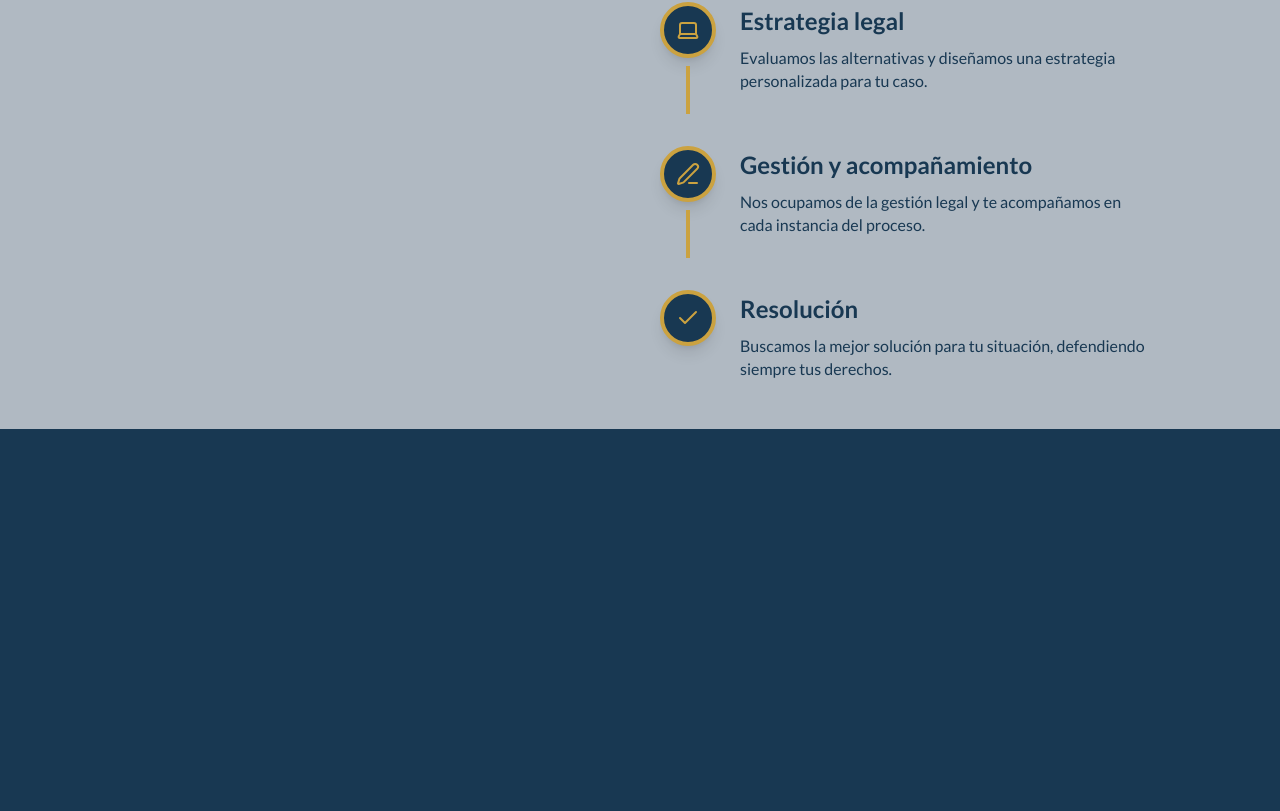
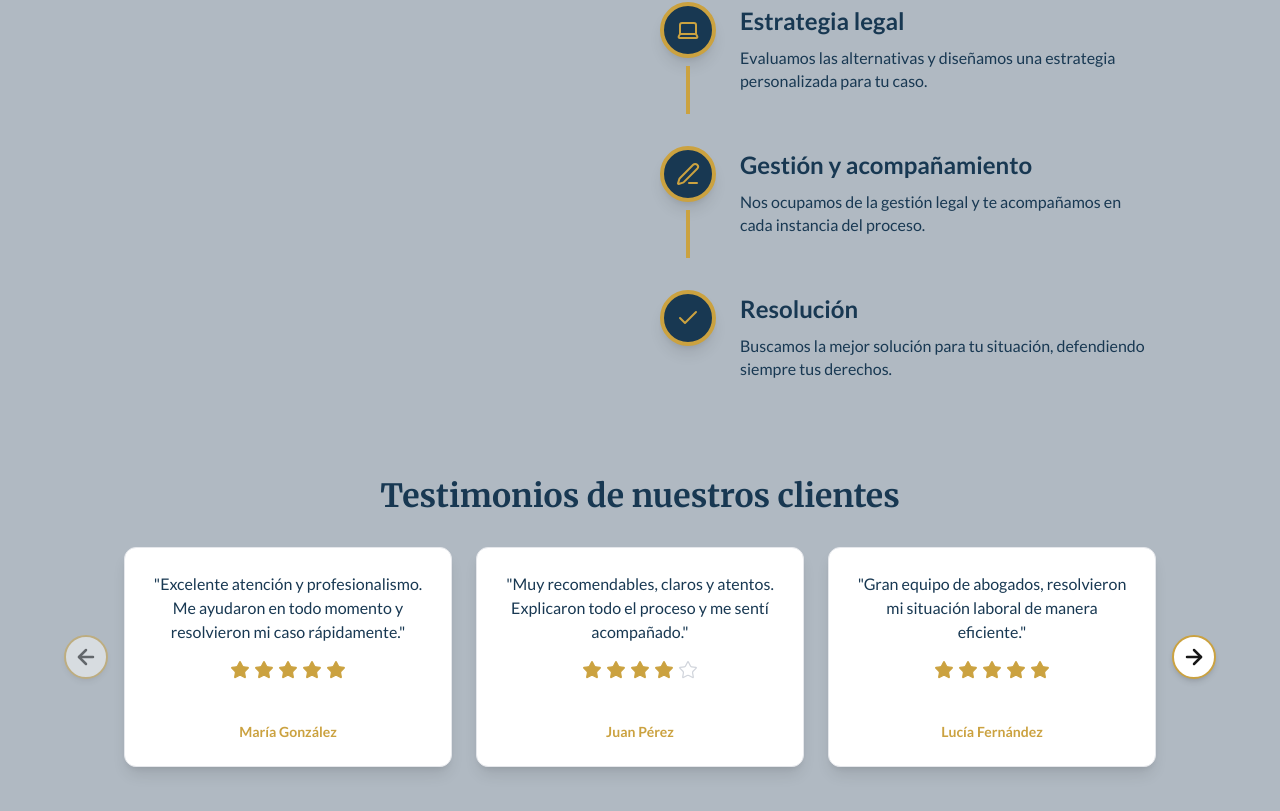
Before and after one commit to crcristian97/abogadoGomez-Lopez, a Next.js app: page / in a window 1280 px wide. Shown: the part 2428-3239 px from the top of the page. Before the commit the page ends 2857 px from the top, so only its background shows below. Built offline with nearby package versions, Linux system fonts and the light colour scheme.

Commit message:
cambios en ad

```diff
--- /dev/null
+++ b/app/components/Testimonials.js
@@ -0,0 +1,121 @@
+"use client";
+import React, { useState } from "react";
+import { ArrowLeft, ArrowRight, Star } from "lucide-react";
+
+// Dummy testimonials data
+const testimonials = [
+  {
+    text: "Excelente atención y profesionalismo. Me ayudaron en todo momento y resolvieron mi caso rápidamente.",
+    name: "María González",
+    stars: 5,
+  },
+  {
+    text: "Muy recomendables, claros y atentos. Explicaron todo el proceso y me sentí acompañado.",
+    name: "Juan Pérez",
+    stars: 4,
+  },
+  {
+    text: "Gran equipo de abogados, resolvieron mi situación laboral de manera eficiente.",
+    name: "Lucía Fernández",
+    stars: 5,
+  },
+  {
+    text: "Me brindaron confianza y seguridad desde el primer momento. ¡Gracias!",
+    name: "Carlos López",
+    stars: 5,
+  },
+  {
+    text: "Atención personalizada y resultados favorables. Los recomiendo.",
+    name: "Ana Torres",
+    stars: 4,
+  },
+  {
+    text: "Profesionales y humanos. Se ocuparon de mi caso con dedicación.",
+    name: "Sofía Ramírez",
+    stars: 5,
+  },
+];
+
+function StarRating({ count }) {
+  return (
+    <div className="flex gap-1">
+      {[...Array(5)].map((_, i) => (
+        <Star
+          key={i}
+          size={20}
+          className={i < count ? "text-[#CBA240] fill-[#CBA240]" : "text-gray-300"}
+          fill={i < count ? "#CBA240" : "none"}
+          strokeWidth={1.5}
+        />
+      ))}
+    </div>
+  );
+}
+
+export default function Testimonials() {
+  const [startIdx, setStartIdx] = useState(0);
+
+  const visibleTestimonials = testimonials.slice(startIdx, startIdx + 3);
+
+  const canGoLeft = startIdx > 0;
+  const canGoRight = startIdx + 3 < testimonials.length;
+
+  const handlePrev = () => {
+    if (canGoLeft) setStartIdx(startIdx - 1);
+  };
+
+  const handleNext = () => {
+    if (canGoRight) setStartIdx(startIdx + 1);
+  };
+
+  return (
+    <section className="w-full py-12 px-2 md:px-0 bg-[#B0B9C2] flex flex-col items-center">
+      <h2 className="text-[#183852] text-2xl md:text-3xl font-merriweather font-bold text-center mb-8">
+        Testimonios de nuestros clientes
+      </h2>
+      <div className="flex items-center gap-4 w-full max-w-6xl">
+        {/* Arrow Left */}
+        <button
+          onClick={handlePrev}
+          disabled={!canGoLeft}
+          className={`transition-colors duration-200 bg-white border-2 border-[#CBA240] rounded-full p-2 shadow-md hover:bg-[#CBA240] hover:text-white focus:outline-none ${
+            !canGoLeft ? "opacity-50 cursor-not-allowed" : "hover:scale-105"
+          }`}
+          aria-label="Anterior"
+        >
+          <ArrowLeft className="w-6 h-6" strokeWidth={2.5} />
+        </button>
+        {/* Testimonials */}
+        <div className="grid grid-cols-1 md:grid-cols-3 gap-6 flex-1">
+          {visibleTestimonials.map((t, idx) => (
+            <div
+              key={idx}
+              className="bg-white rounded-xl shadow-lg p-6 flex flex-col items-center border border-[#E5E7EB] min-h-[220px]"
+            >
+              <p className="text-[#183852] text-base font-medium mb-4 text-center">
+                "{t.text}"
+              </p>
+              <div className="mb-2">
+                <StarRating count={t.stars} />
+              </div>
+              <span className="text-[#CBA240] font-bold font-merriweather text-sm mt-auto">
+                {t.name}
+              </span>
+            </div>
+          ))}
+        </div>
+        {/* Arrow Right */}
+        <button
+          onClick={handleNext}
+          disabled={!canGoRight}
+          className={`transition-colors duration-200 bg-white border-2 border-[#CBA240] rounded-full p-2 shadow-md hover:bg-[#CBA240] hover:text-white focus:outline-none ${
+            !canGoRight ? "opacity-50 cursor-not-allowed" : "hover:scale-105"
+          }`}
+          aria-label="Siguiente"
+        >
+          <ArrowRight className="w-6 h-6" strokeWidth={2.5} />
+        </button>
+      </div>
+    </section>
+  );
+}
--- a/app/page.js
+++ b/app/page.js
@@ -3,6 +3,8 @@ import HeroSection from "./components/HeroSection";
 import AboutUs from "./components/AboutUs";
 import WhatWeDo from "./components/WhatWeDo";
 import HowWork from "./components/HowWork";
+import Testimonials from "./components/Testimonials";
+
 export default function Home() {
   return (
     <div>
@@ -11,6 +13,7 @@ export default function Home() {
       <AboutUs />
       <WhatWeDo />
       <HowWork />
+      <Testimonials />
     </div>
   );
 }
```
